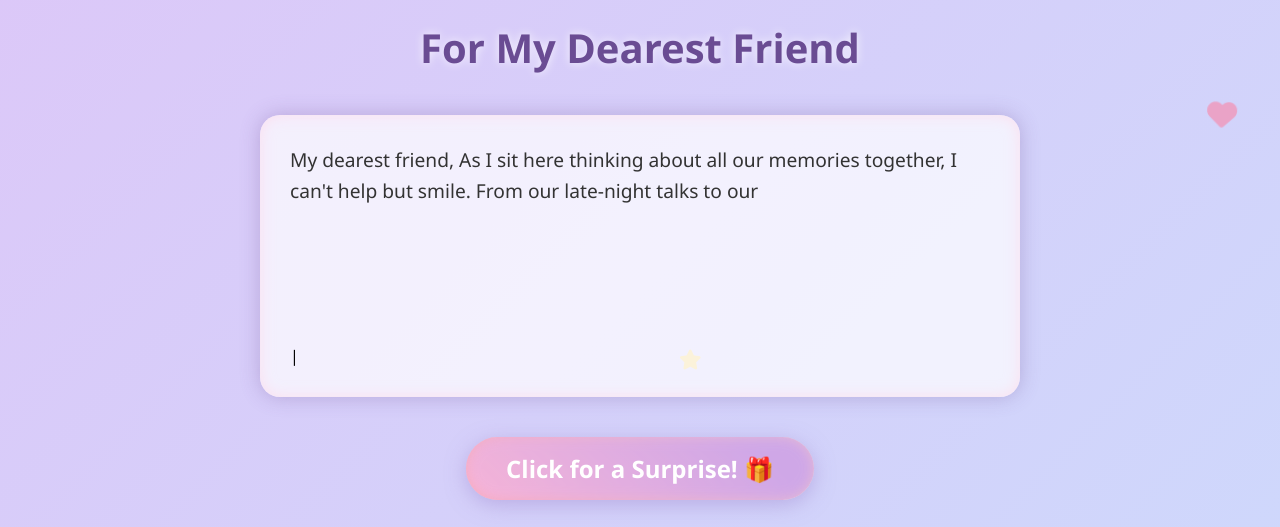
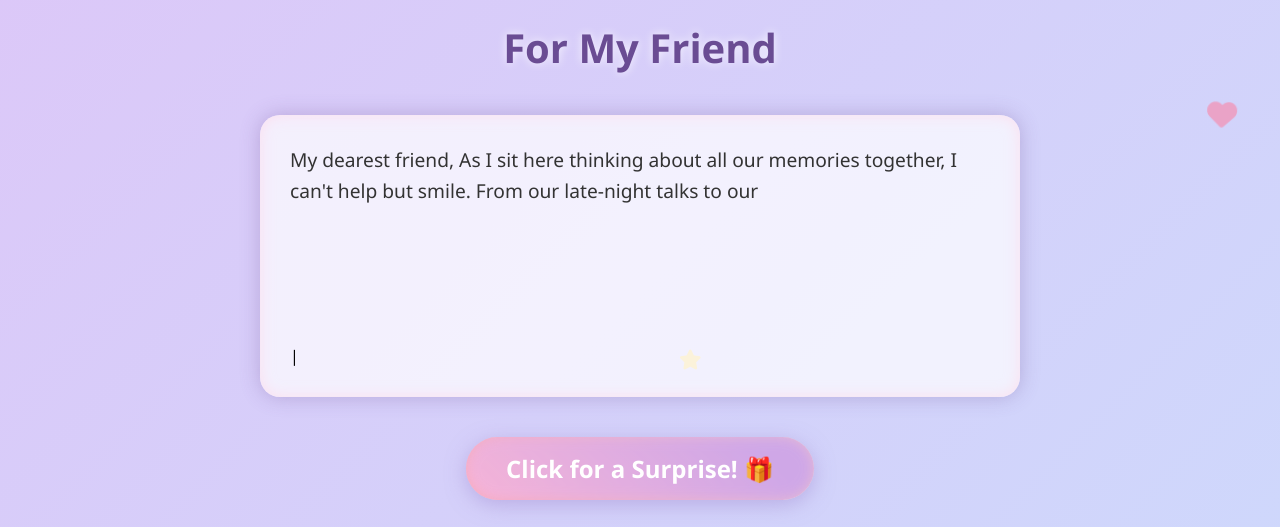
Before and after one commit to YenEnterprise/YenEnterprise1, a plain HTML site: page letter.html in a window 1280 px wide. Shown: the top 527 px of the page. Drawn offline with nearby package versions, Linux system fonts and the light colour scheme.

Commit message:
Update letter.html

```diff
--- a/letter.html
+++ b/letter.html
@@ -10,7 +10,7 @@
 <body>
     <div class="container">
         <header>
-            <h1>For My Dearest Friend </h1>
+            <h1>For My Friend </h1>
         </header>
 
         <div class="letter-container">
```
